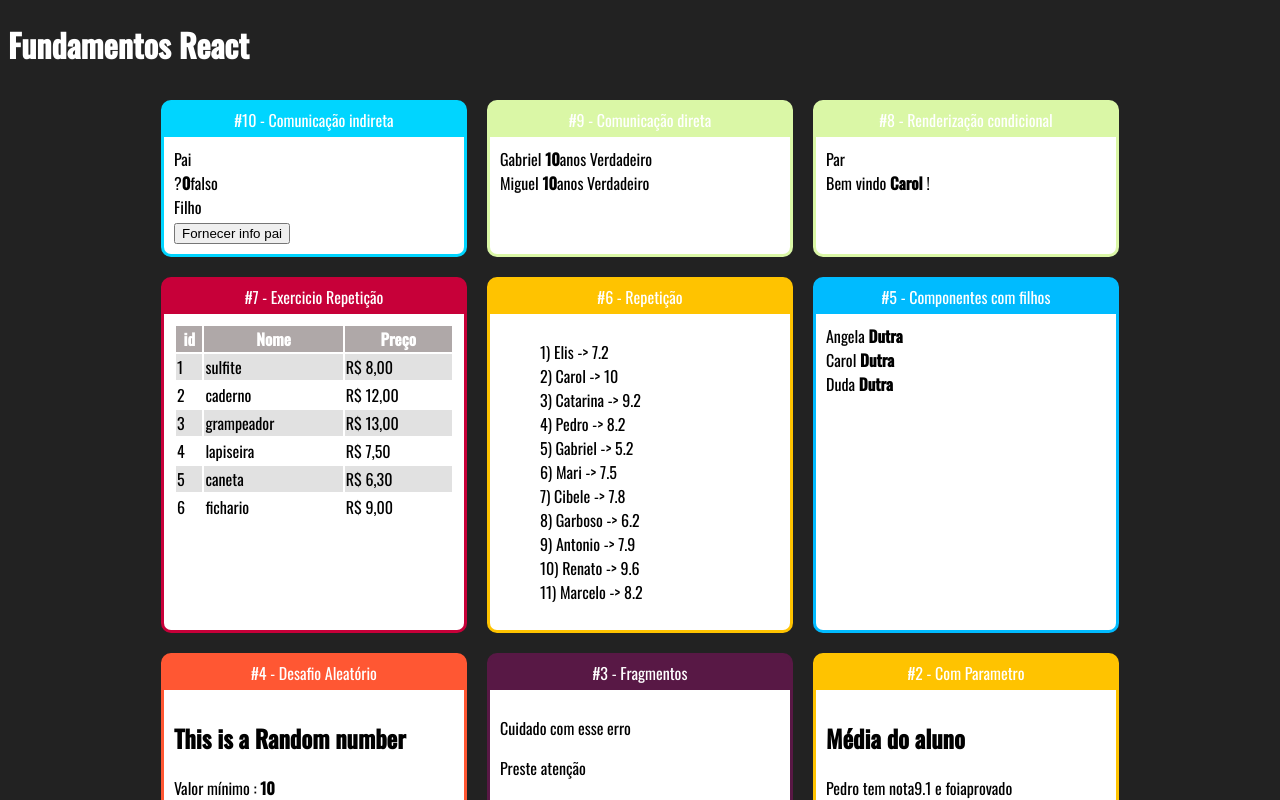
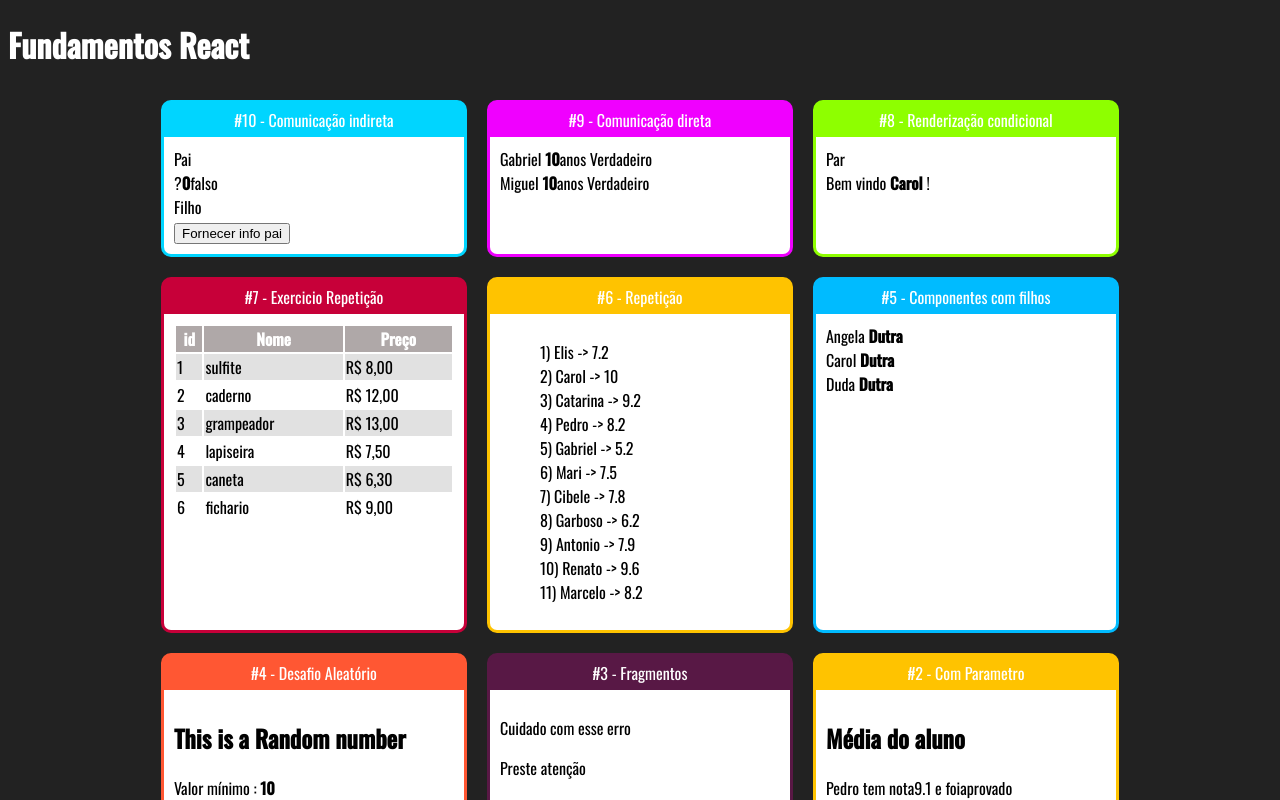
Before and after one commit to carolinadutras/udemy-react-redux, a React (Create React App) app in the folder fundamentos-react/: page / in a window 1280 px wide. Shown: the top 800 px of the page. Built offline with nearby package versions, Linux system fonts and the light colour scheme.

Commit message:
using hooks useState to comunication of indicect components

```diff
--- a/fundamentos-react/src/App.jsx
+++ b/fundamentos-react/src/App.jsx
@@ -23,11 +23,11 @@
           <IndiretaPai> </IndiretaPai>
         </Card>
 
-      <Card titulo=" #9 - Comunicação direta  " color="#DAF7A6">
+      <Card titulo=" #9 - Comunicação direta  " color="#F000FF">
           <DiretaPai> </DiretaPai>
         </Card>
 
-      <Card titulo=" #8 - Renderização condicional  " color="#DAF7A6">
+      <Card titulo=" #8 - Renderização condicional  " color="#8EFF00">
           <ParOuImpar numero ={22}> </ParOuImpar>
         <UsuarioInfo usuario ={{name: 'Carol'}}/>
 
--- a/fundamentos-react/src/components/comunicacao/IndiretaFilho.jsx
+++ b/fundamentos-react/src/components/comunicacao/IndiretaFilho.jsx
@@ -2,12 +2,16 @@
 
 export default (props) => {
 //   props.quandoClicar
+const min = 50
+const max = 70
+const gerarIdade = () => parseInt(Math.random()*(max - min))+ min;
+const gerarNerd = () => Math.random() > 0.5
   return (
     <div>
       <div>Filho</div>
       <button
         onClick={function (e) {
-          props.quandoClicar("João", 53, true);
+          props.quandoClicar("João ", gerarIdade(), gerarNerd());
         }}
       >
         Fornecer info pai
--- a/fundamentos-react/src/components/comunicacao/IndiretaPai.jsx
+++ b/fundamentos-react/src/components/comunicacao/IndiretaPai.jsx
@@ -7,7 +7,7 @@
     let [idade, setIdade] = useState (0);
     let [nerd, setNerd] = useState(false);
   //nome, idade, nerd -  filho vai passar pro pai
-function fornecerInformacoes (nomeParam, idadeParam, nerdParam){
+function fornecerInformacoes (nome, idade, nerd){
 console.log(nome, idade, nerd)
 setNome(nome)
 setIdade(idade)
@@ -17,9 +17,9 @@
   <div>
       <div>Pai</div>
       <div>
-  <span>{nome}</span>
-  <span><strong>{idade}</strong></span>
-  <span>{nerd? 'verdadeiro': 'falso'}</span>
+  <span>{nome }</span>
+  <span><strong>{idade }</strong></span>
+  <span>{nerd ? 'verdadeiro': 'falso'}</span>
 
       </div>
 <IndiretaFilho quandoClicar={fornecerInformacoes}> Indireta filho</IndiretaFilho>
```
